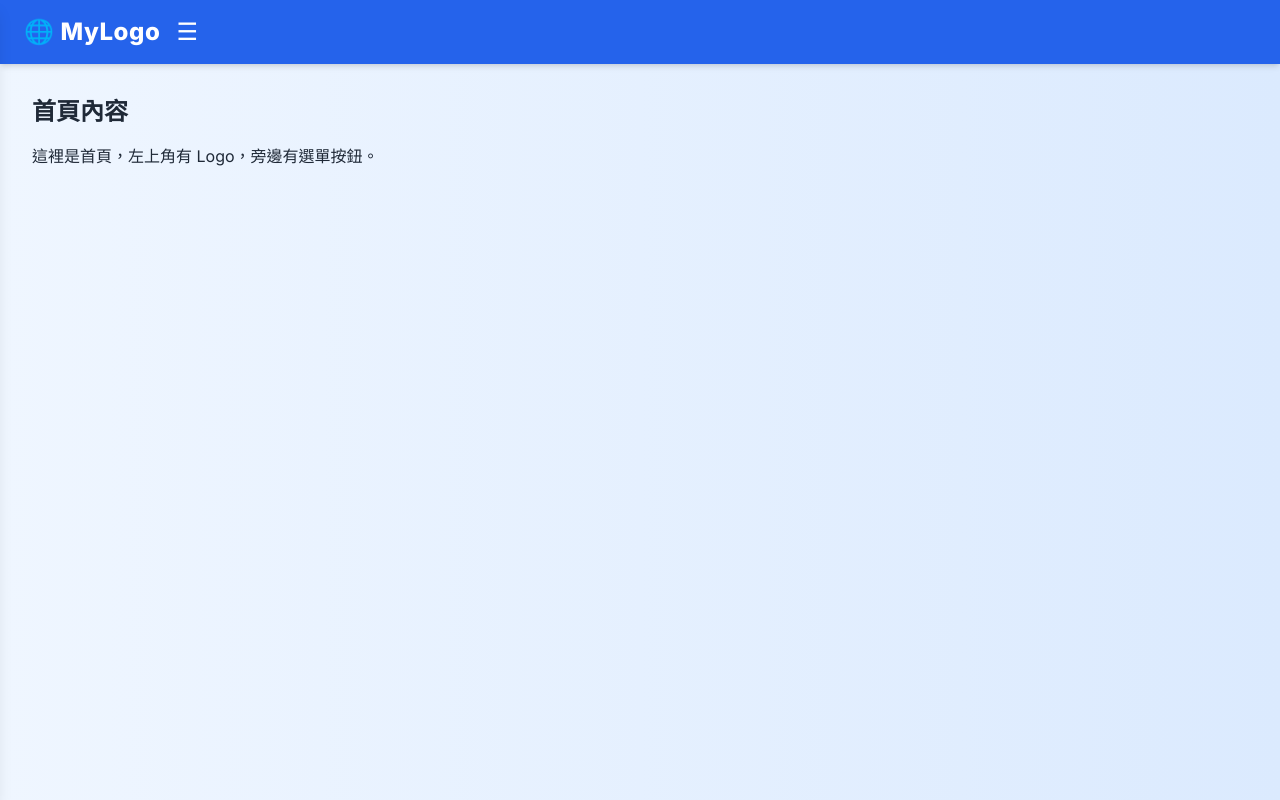
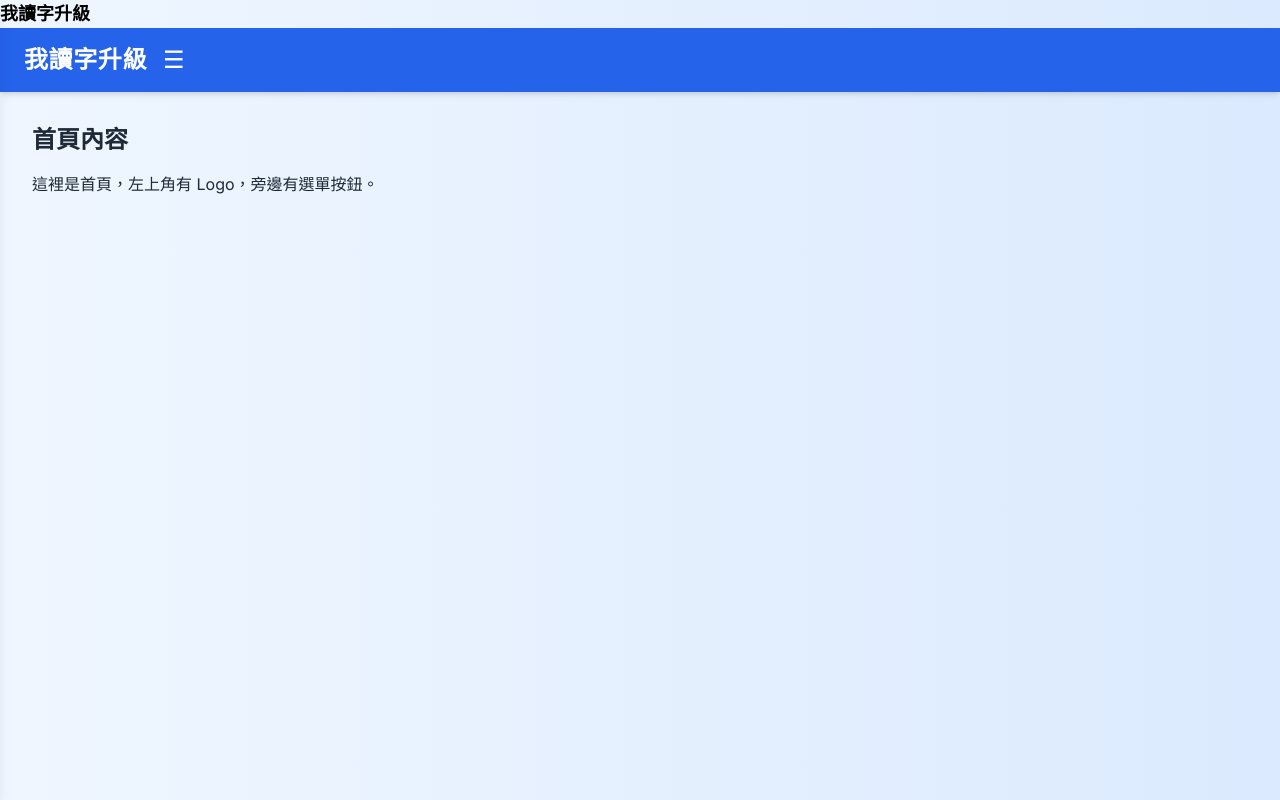
Before and after one commit to chihyuliao/-, a Next.js app: page / in a window 1280 px wide. Built offline with nearby package versions, Linux system fonts and the light colour scheme.

Commit message:
Update page.js

```diff
--- a/app/page.js
+++ b/app/page.js
@@ -2,22 +2,21 @@
 
 import { useState } from "react";
 import Link from "next/link";
-
-        {/* 右邊：網站標題 */}
-        <h1 className="text-lg font-semibold">我讀字升級</h1>
-
           export default function Home() {
   const [open, setOpen] = useState(false);
 
   return (
     <div className="min-h-screen bg-gradient-to-r from-blue-50 to-blue-100">
       {/* 頂部欄 */}
+           {/* 右邊：網站標題 */}
+        <h1 className="text-lg font-semibold">我讀字升級</h1>
+
       <header className="flex items-center justify-between px-6 py-4 bg-blue-600 text-white shadow-md">
         {/* 左邊：Logo + 選單按鈕 */}
         <div className="flex items-center space-x-4">
           {/* Logo */}
           <div className="text-2xl font-extrabold tracking-wide cursor-pointer">
-            🌐 MyLogo
+           我讀字升級
           </div>
           {/* 選單按鈕 */}
           <button onClick={() => setOpen(true)} className="text-2xl hover:text-blue-200">
```
